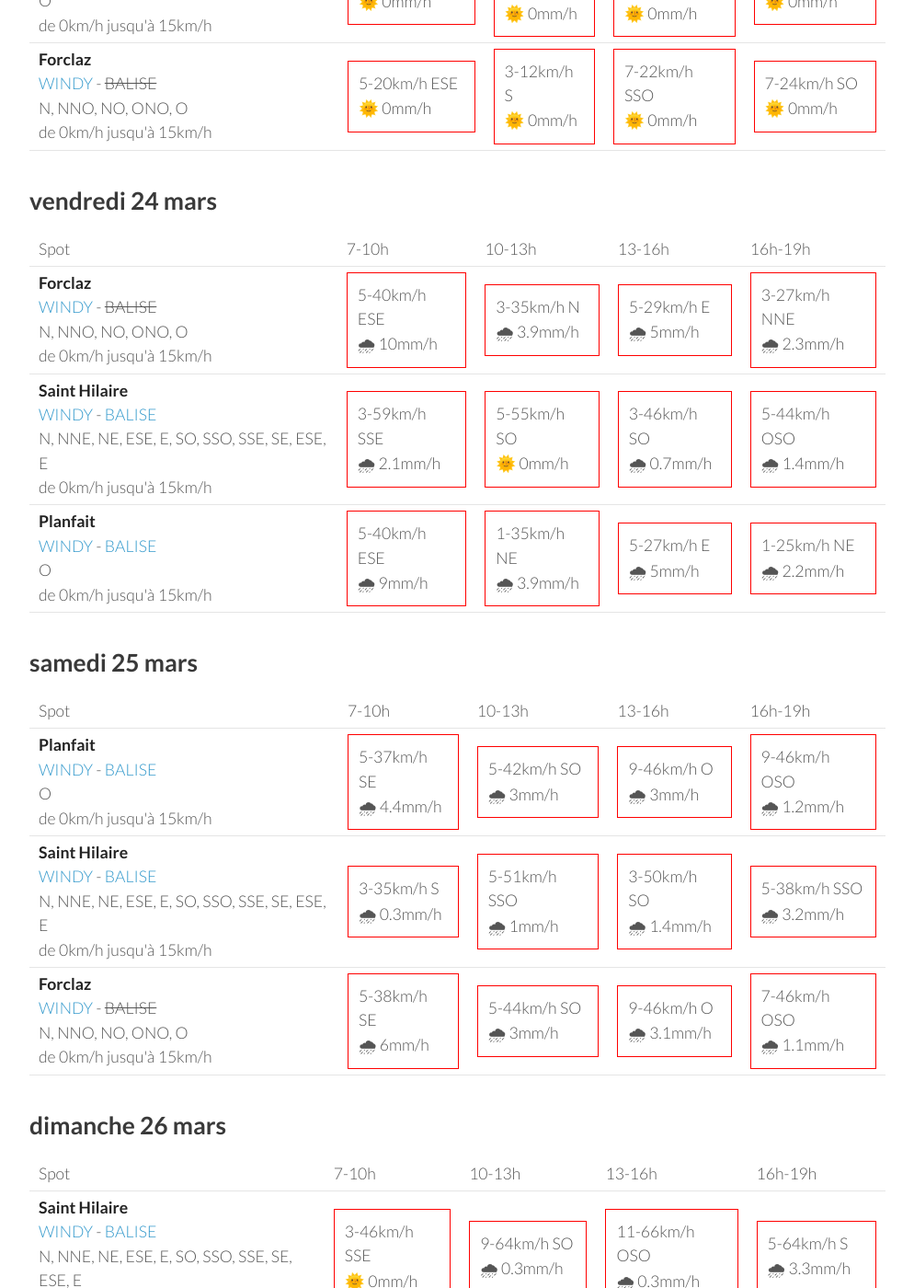
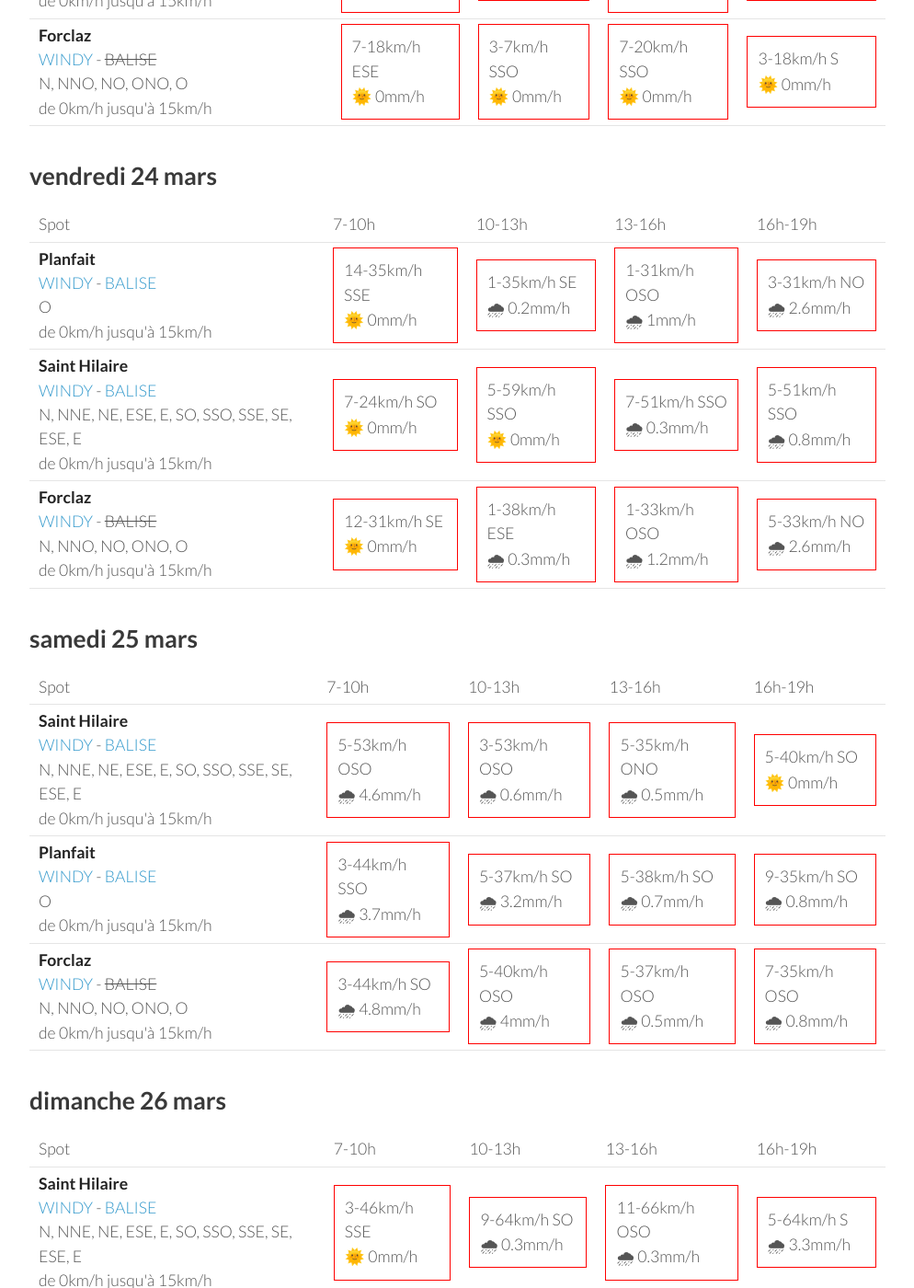
Before and after one commit to parapente-dans-le-nord/parapente-dans-le-nord.github.io, a Jekyll site: the page built from alpes_nord.markdown, in a window 1280 px wide and 1400 px high, scrolled down 1082 px. Shown: the whole window at 92% size, without its empty margins (26-1020 px from the left). Built offline with Jekyll 4.4.1, drawn with Linux system fonts in a browser that asks for light colours; some of the changed text lies outside the part shown.

Commit message:
update index.markdown

```diff
--- a/alpes_nord.markdown
+++ b/alpes_nord.markdown
@@ -22,20 +22,11 @@ page mise à jour le mercredi 22 mars 13:25
       <td>16h-19h</td>
     </tr>
 <tr>
-        <td><strong>Saint Hilaire</strong><br><a href="https://windy.com/45.307/5.888?45.087,5.889,9,m:eUFagkX">WINDY</a> - <span class=""><a href="http://www.balisemeteo.com/balise.php?idBalise=61">BALISE</a> </span><br> <span class="vent-favorable">N, NNE, NE, ESE, E, SO, SSO, SSE, SE, ESE, E</span><br><span class="force-vent">de 0km/h jusqu'à 15km/h</span> </td>
-
-            <td><div class="not-flyable"><p>0-0km/h NA</p><p>🌧️ 0mm/h</p></div></td>
-            <td><div class="flyable"><p>5-11km/h SSE</p><p>🌞 0mm/h</p></div></td>
-            <td><div class="flyable"><p>5-14km/h SSE</p><p>🌞 0mm/h</p></div></td>
-            <td><div class="flyable"><p>3-12km/h ESE</p><p>🌞 0mm/h</p></div></td>
-
-    </tr>
-<tr>
         <td><strong>Forclaz</strong><br><a href="https://windy.com/45.814/6.247?45.375,6.246,8,m:eVwaglz">WINDY</a> - <span class="no-balise"> BALISE </span><br> <span class="vent-favorable">N, NNO, NO, ONO, O</span><br><span class="force-vent">de 0km/h jusqu'à 15km/h</span> </td>
 
             <td><div class="not-flyable"><p>0-0km/h NA</p><p>🌧️ 0mm/h</p></div></td>
-            <td><div class="flyable"><p>3-7km/h N</p><p>🌞 0mm/h</p></div></td>
-            <td><div class="not-flyable"><p>3-12km/h OSO</p><p>🌞 0mm/h</p></div></td>
+            <td><div class="not-flyable"><p>0-0km/h NA</p><p>🌧️ 0mm/h</p></div></td>
+            <td><div class="not-flyable"><p>0-0km/h NA</p><p>🌧️ 0mm/h</p></div></td>
             <td><div class="flyable"><p>3-12km/h O</p><p>🌞 0mm/h</p></div></td>
 
     </tr>
@@ -43,9 +34,18 @@ page mise à jour le mercredi 22 mars 13:25
         <td><strong>Planfait</strong><br><a href="https://windy.com/45.853/6.223?45.415,6.223,8">WINDY</a> - <span class=""><a href="https://www.openwindmap.org/PP496">BALISE</a> </span><br> <span class="vent-favorable">O</span><br><span class="force-vent">de 0km/h jusqu'à 15km/h</span> </td>
 
             <td><div class="not-flyable"><p>0-0km/h NA</p><p>🌧️ 0mm/h</p></div></td>
-            <td><div class="not-flyable"><p>1-9km/h SSE</p><p>🌞 0mm/h</p></div></td>
-            <td><div class="not-flyable"><p>5-14km/h OSO</p><p>🌞 0mm/h</p></div></td>
-            <td><div class="not-flyable"><p>5-18km/h NO</p><p>🌞 0mm/h</p></div></td>
+            <td><div class="not-flyable"><p>0-0km/h NA</p><p>🌧️ 0mm/h</p></div></td>
+            <td><div class="not-flyable"><p>0-0km/h NA</p><p>🌧️ 0mm/h</p></div></td>
+            <td><div class="not-flyable"><p>5-20km/h ONO</p><p>🌞 0mm/h</p></div></td>
+
+    </tr>
+<tr>
+        <td><strong>Saint Hilaire</strong><br><a href="https://windy.com/45.307/5.888?45.087,5.889,9,m:eUFagkX">WINDY</a> - <span class=""><a href="http://www.balisemeteo.com/balise.php?idBalise=61">BALISE</a> </span><br> <span class="vent-favorable">N, NNE, NE, ESE, E, SO, SSO, SSE, SE, ESE, E</span><br><span class="force-vent">de 0km/h jusqu'à 15km/h</span> </td>
+
+            <td><div class="not-flyable"><p>0-0km/h NA</p><p>🌧️ 0mm/h</p></div></td>
+            <td><div class="not-flyable"><p>0-0km/h NA</p><p>🌧️ 0mm/h</p></div></td>
+            <td><div class="not-flyable"><p>0-0km/h NA</p><p>🌧️ 0mm/h</p></div></td>
+            <td><div class="not-flyable"><p>5-16km/h NE</p><p>🌞 0mm/h</p></div></td>
 
     </tr>
 
@@ -67,30 +67,30 @@ page mise à jour le mercredi 22 mars 13:25
 <tr>
         <td><strong>Saint Hilaire</strong><br><a href="https://windy.com/45.307/5.888?45.087,5.889,9,m:eUFagkX">WINDY</a> - <span class=""><a href="http://www.balisemeteo.com/balise.php?idBalise=61">BALISE</a> </span><br> <span class="vent-favorable">N, NNE, NE, ESE, E, SO, SSO, SSE, SE, ESE, E</span><br><span class="force-vent">de 0km/h jusqu'à 15km/h</span> </td>
 
-            <td><div class="flyable"><p>1-14km/h SSO</p><p>🌞 0mm/h</p></div></td>
-            <td><div class="not-flyable"><p>7-16km/h S</p><p>🌞 0mm/h</p></div></td>
-            <td><div class="not-flyable"><p>9-24km/h S</p><p>🌞 0mm/h</p></div></td>
-            <td><div class="not-flyable"><p>12-33km/h SO</p><p>🌞 0mm/h</p></div></td>
+            <td><div class="flyable"><p>3-7km/h SO</p><p>🌞 0mm/h</p></div></td>
+            <td><div class="not-flyable"><p>5-12km/h S</p><p>🌞 0mm/h</p></div></td>
+            <td><div class="not-flyable"><p>9-22km/h S</p><p>🌞 0mm/h</p></div></td>
+            <td><div class="not-flyable"><p>11-27km/h SSO</p><p>🌞 0mm/h</p></div></td>
 
 
     </tr>
 <tr>
         <td><strong>Planfait</strong><br><a href="https://windy.com/45.853/6.223?45.415,6.223,8">WINDY</a> - <span class=""><a href="https://www.openwindmap.org/PP496">BALISE</a> </span><br> <span class="vent-favorable">O</span><br><span class="force-vent">de 0km/h jusqu'à 15km/h</span> </td>
 
-            <td><div class="not-flyable"><p>7-14km/h SE</p><p>🌞 0mm/h</p></div></td>
-            <td><div class="not-flyable"><p>5-14km/h S</p><p>🌞 0mm/h</p></div></td>
-            <td><div class="not-flyable"><p>7-22km/h SSO</p><p>🌞 0mm/h</p></div></td>
-            <td><div class="not-flyable"><p>7-24km/h SO</p><p>🌞 0mm/h</p></div></td>
+            <td><div class="not-flyable"><p>5-14km/h SSE</p><p>🌞 0mm/h</p></div></td>
+            <td><div class="not-flyable"><p>5-12km/h S</p><p>🌞 0mm/h</p></div></td>
+            <td><div class="not-flyable"><p>9-22km/h SSO</p><p>🌞 0mm/h</p></div></td>
+            <td><div class="not-flyable"><p>3-14km/h SSO</p><p>🌞 0mm/h</p></div></td>
 
 
     </tr>
 <tr>
         <td><strong>Forclaz</strong><br><a href="https://windy.com/45.814/6.247?45.375,6.246,8,m:eVwaglz">WINDY</a> - <span class="no-balise"> BALISE </span><br> <span class="vent-favorable">N, NNO, NO, ONO, O</span><br><span class="force-vent">de 0km/h jusqu'à 15km/h</span> </td>
 
-            <td><div class="not-flyable"><p>5-20km/h ESE</p><p>🌞 0mm/h</p></div></td>
-            <td><div class="not-flyable"><p>3-12km/h S</p><p>🌞 0mm/h</p></div></td>
-            <td><div class="not-flyable"><p>7-22km/h SSO</p><p>🌞 0mm/h</p></div></td>
-            <td><div class="not-flyable"><p>7-24km/h SO</p><p>🌞 0mm/h</p></div></td>
+            <td><div class="not-flyable"><p>7-18km/h ESE</p><p>🌞 0mm/h</p></div></td>
+            <td><div class="not-flyable"><p>3-7km/h SSO</p><p>🌞 0mm/h</p></div></td>
+            <td><div class="not-flyable"><p>7-20km/h SSO</p><p>🌞 0mm/h</p></div></td>
+            <td><div class="not-flyable"><p>3-18km/h S</p><p>🌞 0mm/h</p></div></td>
 
 
     </tr>
@@ -111,32 +111,32 @@ page mise à jour le mercredi 22 mars 13:25
       <td>16h-19h</td>
     </tr>
 <tr>
-        <td><strong>Forclaz</strong><br><a href="https://windy.com/45.814/6.247?45.375,6.246,8,m:eVwaglz">WINDY</a> - <span class="no-balise"> BALISE </span><br> <span class="vent-favorable">N, NNO, NO, ONO, O</span><br><span class="force-vent">de 0km/h jusqu'à 15km/h</span> </td>
+        <td><strong>Planfait</strong><br><a href="https://windy.com/45.853/6.223?45.415,6.223,8">WINDY</a> - <span class=""><a href="https://www.openwindmap.org/PP496">BALISE</a> </span><br> <span class="vent-favorable">O</span><br><span class="force-vent">de 0km/h jusqu'à 15km/h</span> </td>
 
-            <td><div class="not-flyable"><p>5-40km/h ESE</p><p>🌧 10mm/h</p></div></td>
-            <td><div class="not-flyable"><p>3-35km/h N</p><p>🌧 3.9mm/h</p></div></td>
-            <td><div class="not-flyable"><p>5-29km/h E</p><p>🌧 5mm/h</p></div></td>
-            <td><div class="not-flyable"><p>3-27km/h NNE</p><p>🌧 2.3mm/h</p></div></td>
+            <td><div class="not-flyable"><p>14-35km/h SSE</p><p>🌞 0mm/h</p></div></td>
+            <td><div class="not-flyable"><p>1-35km/h SE</p><p>🌧 0.2mm/h</p></div></td>
+            <td><div class="not-flyable"><p>1-31km/h OSO</p><p>🌧 1mm/h</p></div></td>
+            <td><div class="not-flyable"><p>3-31km/h NO</p><p>🌧 2.6mm/h</p></div></td>
 
 
     </tr>
 <tr>
         <td><strong>Saint Hilaire</strong><br><a href="https://windy.com/45.307/5.888?45.087,5.889,9,m:eUFagkX">WINDY</a> - <span class=""><a href="http://www.balisemeteo.com/balise.php?idBalise=61">BALISE</a> </span><br> <span class="vent-favorable">N, NNE, NE, ESE, E, SO, SSO, SSE, SE, ESE, E</span><br><span class="force-vent">de 0km/h jusqu'à 15km/h</span> </td>
 
-            <td><div class="not-flyable"><p>3-59km/h SSE</p><p>🌧 2.1mm/h</p></div></td>
-            <td><div class="not-flyable"><p>5-55km/h SO</p><p>🌞 0mm/h</p></div></td>
-            <td><div class="not-flyable"><p>3-46km/h SO</p><p>🌧 0.7mm/h</p></div></td>
-            <td><div class="not-flyable"><p>5-44km/h OSO</p><p>🌧 1.4mm/h</p></div></td>
+            <td><div class="not-flyable"><p>7-24km/h SO</p><p>🌞 0mm/h</p></div></td>
+            <td><div class="not-flyable"><p>5-59km/h SSO</p><p>🌞 0mm/h</p></div></td>
+            <td><div class="not-flyable"><p>7-51km/h SSO</p><p>🌧 0.3mm/h</p></div></td>
+            <td><div class="not-flyable"><p>5-51km/h SSO</p><p>🌧 0.8mm/h</p></div></td>
 
 
     </tr>
 <tr>
-        <td><strong>Planfait</strong><br><a href="https://windy.com/45.853/6.223?45.415,6.223,8">WINDY</a> - <span class=""><a href="https://www.openwindmap.org/PP496">BALISE</a> </span><br> <span class="vent-favorable">O</span><br><span class="force-vent">de 0km/h jusqu'à 15km/h</span> </td>
+        <td><strong>Forclaz</strong><br><a href="https://windy.com/45.814/6.247?45.375,6.246,8,m:eVwaglz">WINDY</a> - <span class="no-balise"> BALISE </span><br> <span class="vent-favorable">N, NNO, NO, ONO, O</span><br><span class="force-vent">de 0km/h jusqu'à 15km/h</span> </td>
 
-            <td><div class="not-flyable"><p>5-40km/h ESE</p><p>🌧 9mm/h</p></div></td>
-            <td><div class="not-flyable"><p>1-35km/h NE</p><p>🌧 3.9mm/h</p></div></td>
-            <td><div class="not-flyable"><p>5-27km/h E</p><p>🌧 5mm/h</p></div></td>
-            <td><div class="not-flyable"><p>1-25km/h NE</p><p>🌧 2.2mm/h</p></div></td>
+            <td><div class="not-flyable"><p>12-31km/h SE</p><p>🌞 0mm/h</p></div></td>
+            <td><div class="not-flyable"><p>1-38km/h ESE</p><p>🌧 0.3mm/h</p></div></td>
+            <td><div class="not-flyable"><p>1-33km/h OSO</p><p>🌧 1.2mm/h</p></div></td>
+            <td><div class="not-flyable"><p>5-33km/h NO</p><p>🌧 2.6mm/h</p></div></td>
 
 
     </tr>
@@ -157,32 +157,32 @@ page mise à jour le mercredi 22 mars 13:25
       <td>16h-19h</td>
     </tr>
 <tr>
-        <td><strong>Planfait</strong><br><a href="https://windy.com/45.853/6.223?45.415,6.223,8">WINDY</a> - <span class=""><a href="https://www.openwindmap.org/PP496">BALISE</a> </span><br> <span class="vent-favorable">O</span><br><span class="force-vent">de 0km/h jusqu'à 15km/h</span> </td>
+        <td><strong>Saint Hilaire</strong><br><a href="https://windy.com/45.307/5.888?45.087,5.889,9,m:eUFagkX">WINDY</a> - <span class=""><a href="http://www.balisemeteo.com/balise.php?idBalise=61">BALISE</a> </span><br> <span class="vent-favorable">N, NNE, NE, ESE, E, SO, SSO, SSE, SE, ESE, E</span><br><span class="force-vent">de 0km/h jusqu'à 15km/h</span> </td>
 
-            <td><div class="not-flyable"><p>5-37km/h SE</p><p>🌧 4.4mm/h</p></div></td>
-            <td><div class="not-flyable"><p>5-42km/h SO</p><p>🌧 3mm/h</p></div></td>
-            <td><div class="not-flyable"><p>9-46km/h O</p><p>🌧 3mm/h</p></div></td>
-            <td><div class="not-flyable"><p>9-46km/h OSO</p><p>🌧 1.2mm/h</p></div></td>
+            <td><div class="not-flyable"><p>5-53km/h OSO</p><p>🌧 4.6mm/h</p></div></td>
+            <td><div class="not-flyable"><p>3-53km/h OSO</p><p>🌧 0.6mm/h</p></div></td>
+            <td><div class="not-flyable"><p>5-35km/h ONO</p><p>🌧 0.5mm/h</p></div></td>
+            <td><div class="not-flyable"><p>5-40km/h SO</p><p>🌞 0mm/h</p></div></td>
 
 
     </tr>
 <tr>
-        <td><strong>Saint Hilaire</strong><br><a href="https://windy.com/45.307/5.888?45.087,5.889,9,m:eUFagkX">WINDY</a> - <span class=""><a href="http://www.balisemeteo.com/balise.php?idBalise=61">BALISE</a> </span><br> <span class="vent-favorable">N, NNE, NE, ESE, E, SO, SSO, SSE, SE, ESE, E</span><br><span class="force-vent">de 0km/h jusqu'à 15km/h</span> </td>
+        <td><strong>Planfait</strong><br><a href="https://windy.com/45.853/6.223?45.415,6.223,8">WINDY</a> - <span class=""><a href="https://www.openwindmap.org/PP496">BALISE</a> </span><br> <span class="vent-favorable">O</span><br><span class="force-vent">de 0km/h jusqu'à 15km/h</span> </td>
 
-            <td><div class="not-flyable"><p>3-35km/h S</p><p>🌧 0.3mm/h</p></div></td>
-            <td><div class="not-flyable"><p>5-51km/h SSO</p><p>🌧 1mm/h</p></div></td>
-            <td><div class="not-flyable"><p>3-50km/h SO</p><p>🌧 1.4mm/h</p></div></td>
-            <td><div class="not-flyable"><p>5-38km/h SSO</p><p>🌧 3.2mm/h</p></div></td>
+            <td><div class="not-flyable"><p>3-44km/h SSO</p><p>🌧 3.7mm/h</p></div></td>
+            <td><div class="not-flyable"><p>5-37km/h SO</p><p>🌧 3.2mm/h</p></div></td>
+            <td><div class="not-flyable"><p>5-38km/h SO</p><p>🌧 0.7mm/h</p></div></td>
+            <td><div class="not-flyable"><p>9-35km/h SO</p><p>🌧 0.8mm/h</p></div></td>
 
 
     </tr>
 <tr>
         <td><strong>Forclaz</strong><br><a href="https://windy.com/45.814/6.247?45.375,6.246,8,m:eVwaglz">WINDY</a> - <span class="no-balise"> BALISE </span><br> <span class="vent-favorable">N, NNO, NO, ONO, O</span><br><span class="force-vent">de 0km/h jusqu'à 15km/h</span> </td>
 
-            <td><div class="not-flyable"><p>5-38km/h SE</p><p>🌧 6mm/h</p></div></td>
-            <td><div class="not-flyable"><p>5-44km/h SO</p><p>🌧 3mm/h</p></div></td>
-            <td><div class="not-flyable"><p>9-46km/h O</p><p>🌧 3.1mm/h</p></div></td>
-            <td><div class="not-flyable"><p>7-46km/h OSO</p><p>🌧 1.1mm/h</p></div></td>
+            <td><div class="not-flyable"><p>3-44km/h SO</p><p>🌧 4.8mm/h</p></div></td>
+            <td><div class="not-flyable"><p>5-40km/h OSO</p><p>🌧 4mm/h</p></div></td>
+            <td><div class="not-flyable"><p>5-37km/h OSO</p><p>🌧 0.5mm/h</p></div></td>
+            <td><div class="not-flyable"><p>7-35km/h OSO</p><p>🌧 0.8mm/h</p></div></td>
 
 
     </tr>
```
Also changed, not shown: other parts of alpes_nord.markdown (+1 -1 lines).
